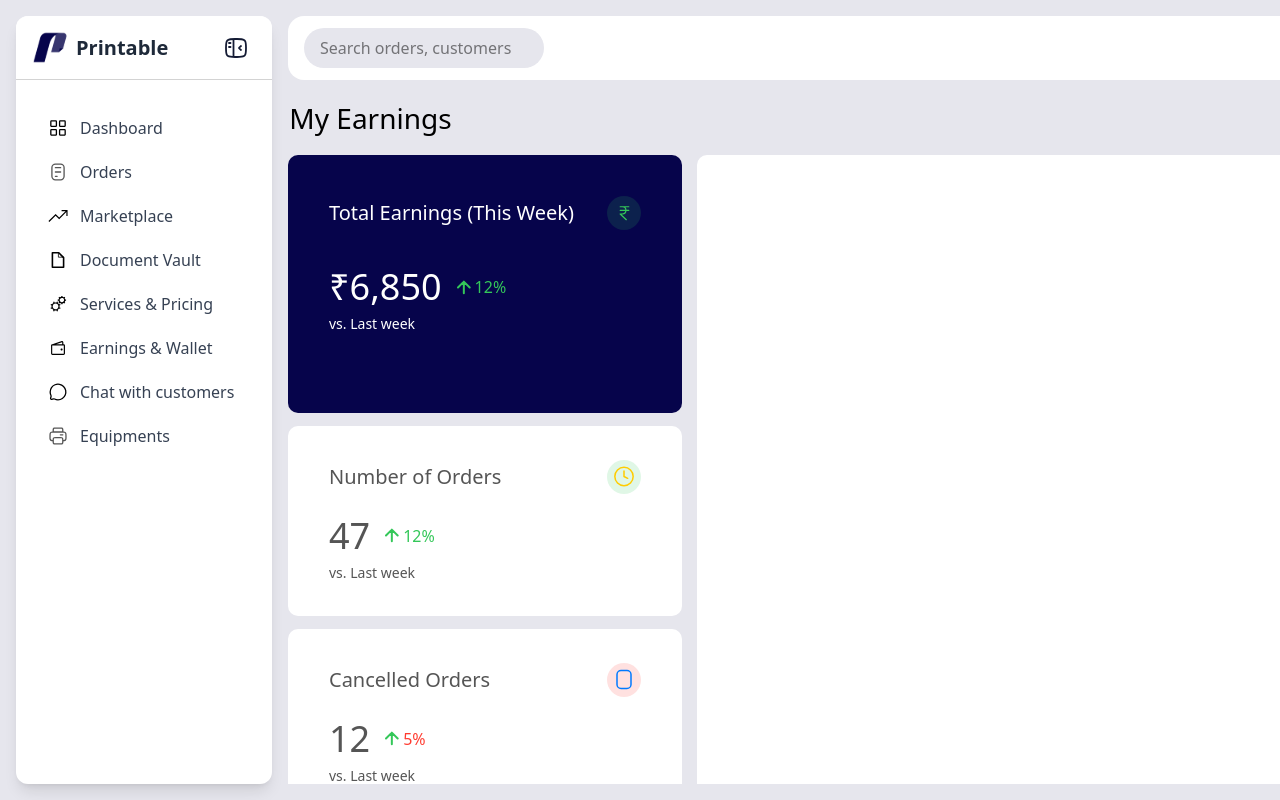
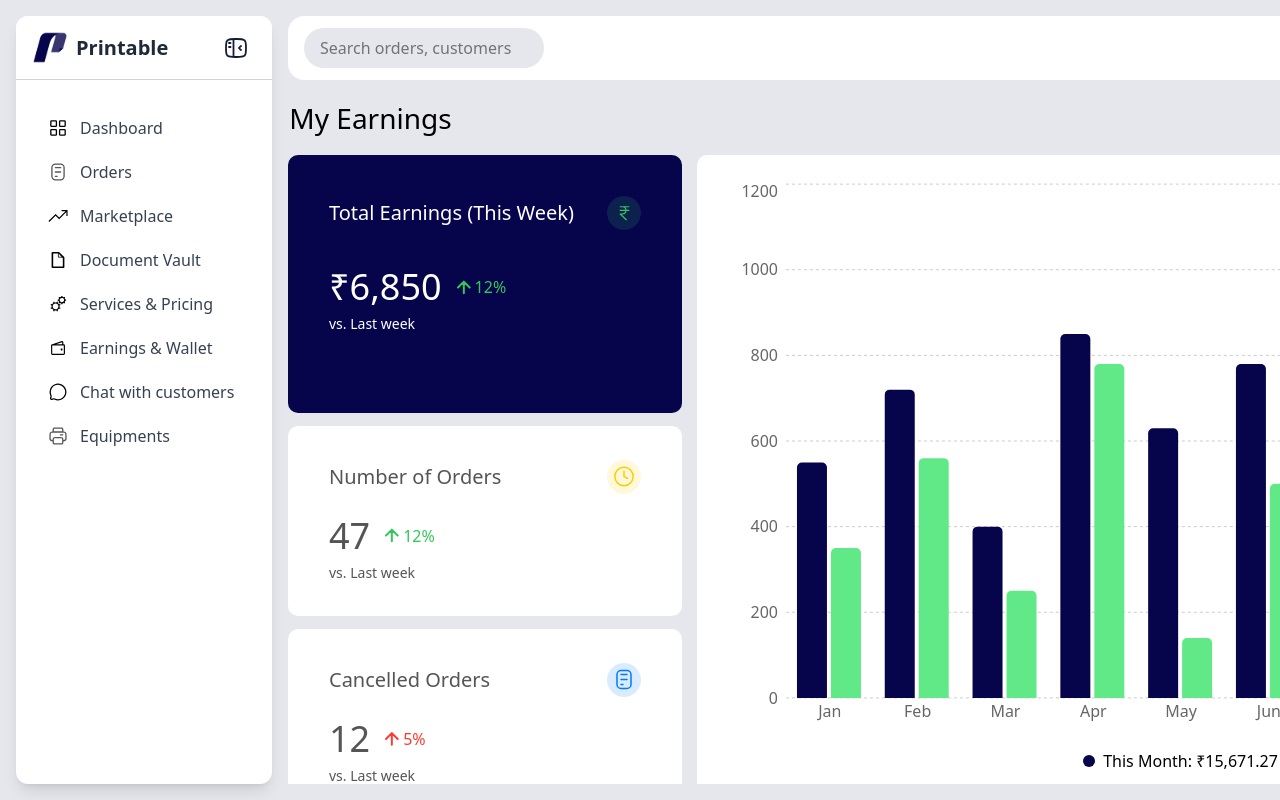
Before and after one commit to Printable-GBJBUZZ/printable-merchant, a Next.js app: page /earnings-wallet in a window 1280 px wide. Built offline with nearby package versions, Linux system fonts and the light colour scheme.

Commit message:
Graphs added

```diff
--- a/components/Earnings&Wallet/Earnings/Blocks/CancelledOrdersBlock.tsx
+++ b/components/Earnings&Wallet/Earnings/Blocks/CancelledOrdersBlock.tsx
@@ -1,4 +1,4 @@
-import Arrow from "@/icons/EarningsWallet/Arrow";
+import RedArrow from "@/icons/EarningsWallet/RedArrow";
 import Note from "@/icons/EarningsWallet/Note";
 
 export default function CancelledOrdersBlock() {
@@ -7,7 +7,7 @@ export default function CancelledOrdersBlock() {
       <div className="w-full h-full rounded-[10px] bg-[#FFFFFF] flex flex-col justify-center">
         <div className="text-[#555555] text-[20px] flex flex-row items-center justify-between ml-[41px] mr-[41px]">
           <span>Cancelled Orders</span>
-          <div className="w-[34px] h-[34px] bg-[#FF3B3026] rounded-[17px] flex justify-center items-center">
+          <div className="w-[34px] h-[34px] bg-[#007AFF26] rounded-[17px] flex justify-center items-center">
             <Note />
           </div>
         </div>
@@ -16,7 +16,7 @@ export default function CancelledOrdersBlock() {
             {" "}
             12
             <div className="ml-[15px] flex items-center gap-1">
-              <Arrow />
+              <RedArrow />
               <span className="text-base text-[#FF3B30]">5%</span>
             </div>
           </div>
--- a/components/Earnings&Wallet/Earnings/Blocks/NumberofOrdersBlock.tsx
+++ b/components/Earnings&Wallet/Earnings/Blocks/NumberofOrdersBlock.tsx
@@ -7,7 +7,7 @@ export default function NumberofOrdersBlock() {
       <div className="w-full h-full rounded-[10px] bg-[#FFFFFF] flex flex-col justify-center">
         <div className="text-[#555555] text-[20px] flex flex-row items-center justify-between ml-[41px] mr-[41px]">
           <span>Number of Orders</span>
-          <div className="w-[34px] h-[34px] bg-[#34C75926] rounded-[17px] flex justify-center items-center">
+          <div className="w-[34px] h-[34px] bg-[#FFCC0026] rounded-[17px] flex justify-center items-center">
             <Clock />
           </div>
         </div>
--- /dev/null
+++ b/components/Earnings&Wallet/Earnings/Chart.tsx
@@ -0,0 +1,52 @@
+import { BarChart, Bar, XAxis, YAxis, CartesianGrid, ResponsiveContainer } from 'recharts';
+
+const data = [
+  { month: 'Jan', thisMonth: 550, lastMonth: 350 },
+  { month: 'Feb', thisMonth: 720, lastMonth: 560 },
+  { month: 'Mar', thisMonth: 400, lastMonth: 250 },
+  { month: 'Apr', thisMonth: 850, lastMonth: 780 },
+  { month: 'May', thisMonth: 630, lastMonth: 140 },
+  { month: 'Jun', thisMonth: 780, lastMonth: 500 },
+  { month: 'Jul', thisMonth: 420, lastMonth: 640 },
+  { month: 'Aug', thisMonth: 680, lastMonth: 690 },
+  { month: 'Sep', thisMonth: 110, lastMonth: 430 },
+  { month: 'Oct', thisMonth: 720, lastMonth: 920 },
+  { month: 'Nov', thisMonth: 600, lastMonth: 630 },
+  { month: 'Dec', thisMonth: 250, lastMonth: 350 }
+];
+
+export default function Chart() {
+  return (
+    <div className="p-6 h-full">
+      <ResponsiveContainer width="100%" height="90%">
+        <BarChart data={data}>
+          <CartesianGrid vertical={false} strokeDasharray="3 3" />
+          <XAxis dataKey="month" axisLine={false} tickLine={false} />
+          <YAxis axisLine={false} tickLine={false} tickCount={7} />
+          <Bar
+            dataKey="thisMonth"
+            fill="#06044B"
+            radius={[5, 5, 0, 0]}
+            barSize={30}
+          />
+          <Bar
+            dataKey="lastMonth"
+            fill="#61E987"
+            radius={[5, 5, 0, 0]}
+            barSize={30}
+          />
+        </BarChart>
+      </ResponsiveContainer>
+      <div className="flex items-center justify-center gap-8 mt-4">
+        <div className="flex items-center gap-2">
+          <div className="w-3 h-3 rounded-full bg-[#06044B]"></div>
+          <span>This Month: ₹15,671.27</span>
+        </div>
+        <div className="flex items-center gap-2">
+          <div className="w-3 h-3 rounded-full bg-[#34C759]"></div>
+          <span>Last Month: ₹12,585</span>
+        </div>
+      </div>
+    </div>
+  );
+}
--- a/components/Earnings&Wallet/Earnings/EarningsMain.tsx
+++ b/components/Earnings&Wallet/Earnings/EarningsMain.tsx
@@ -2,6 +2,7 @@ import Transaction from "./Transaction";
 import RecentTransactionsHeader from "./RecentTransactionsHeader";
 import TotalEarningsBlock from "./Blocks/TotalEarningsBlock";
 import OrdersSection from "./OrdersSection";
+import Chart from "./Chart";
 
 type TransactionData = {
   date: string;
@@ -100,7 +101,9 @@ export default function EarningsMain() {
         </div>
 
         {/* chart */}
-        <div className="w-full h-[664px] rounded-[10px] bg-[#FFFFFF] ml-[15px]"></div>
+        <div className="w-full h-[664px] rounded-[10px] bg-[#FFFFFF] ml-[15px]">
+          <Chart />
+        </div>
       </div>
 
       {/* Transaction History */}
--- a/icons/EarningsWallet/Note.tsx
+++ b/icons/EarningsWallet/Note.tsx
@@ -16,6 +16,24 @@ export default function Note(){
           stroke="#007AFF"
           strokeWidth="1.5"
         />
+        <path
+          d="M5 5.5H11"
+          stroke="#007AFF"
+          strokeWidth="1.5"
+          strokeLinecap="round"
+        />
+        <path
+          d="M5 10.5H11"
+          stroke="#007AFF"
+          strokeWidth="1.5"
+          strokeLinecap="round"
+        />
+        <path
+          d="M5 15.5H7"
+          stroke="#007AFF"
+          strokeWidth="1.5"
+          strokeLinecap="round"
+        />
       </svg>
     );
 }
--- /dev/null
+++ b/icons/EarningsWallet/RedArrow.tsx
@@ -0,0 +1,19 @@
+export default function RedArrow(){
+    return (
+      <svg
+        width="14"
+        height="14"
+        viewBox="0 0 14 14"
+        fill="none"
+        xmlns="http://www.w3.org/2000/svg"
+      >
+        <path
+          d="M6.83333 12.8333V1.16663M6.83333 1.16663L1 6.99996M6.83333 1.16663L12.6667 6.99996"
+          stroke="#FF3B30"
+          strokeWidth="2"
+          strokeLinecap="round"
+          strokeLinejoin="round"
+        />
+      </svg>
+    );
+}
--- a/package.json
+++ b/package.json
@@ -12,7 +12,8 @@
     "lucide-react": "^0.516.0",
     "next": "15.3.3",
     "react": "^19.0.0",
-    "react-dom": "^19.0.0"
+    "react-dom": "^19.0.0",
+    "recharts": "^2.15.3"
   },
   "devDependencies": {
     "@tailwindcss/postcss": "^4",
```
Also changed, not shown: 1 other file (tests, documents, lock files or other folders).
